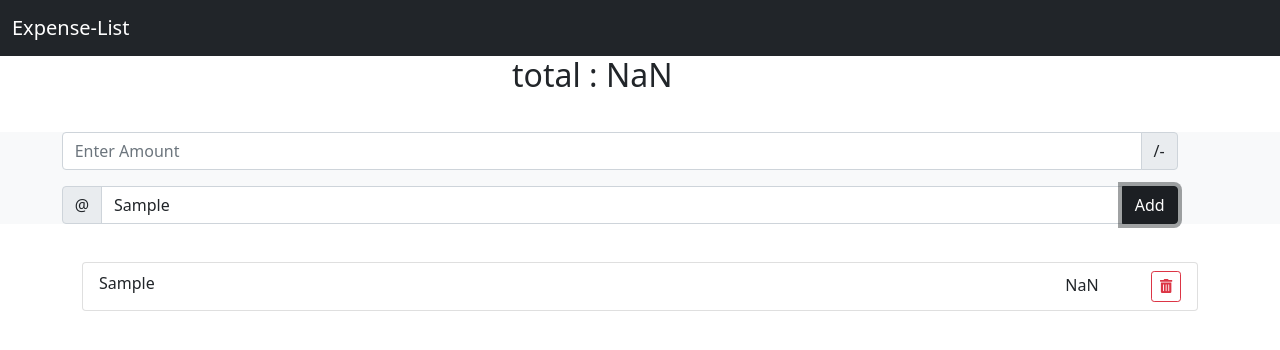
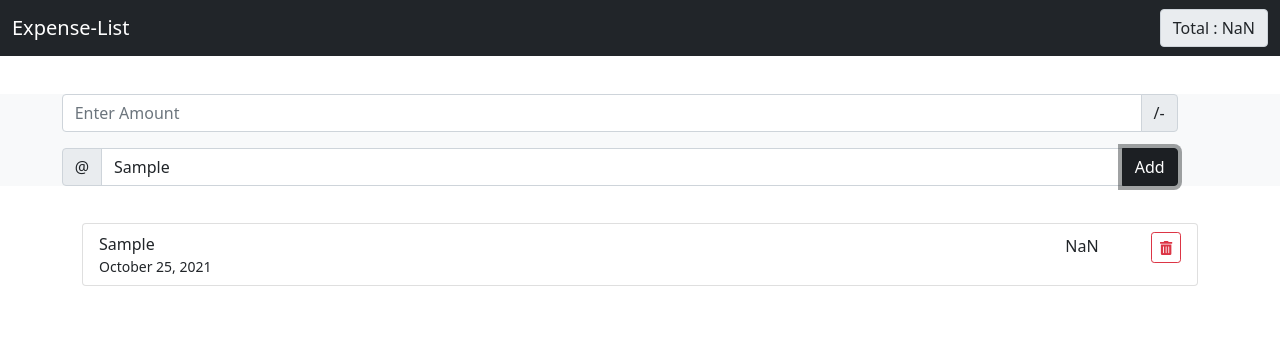
Before and after one commit to patluripallavi/Expenses-list, a plain HTML site: page index.html in a window 1280 px wide. Both pictures are taken after typing "Sample" into the empty fields and a click on the button "Add". Drawn offline with nearby package versions, Linux system fonts and the light colour scheme.

Commit message:
final comit

```diff
--- a/index.html
+++ b/index.html
@@ -13,9 +13,10 @@
     <nav class="navbar navbar-dark bg-dark">
         <div class="container-fluid">
           <a class="navbar-brand" href="#">Expense-List</a>
+          <span class="input-group-text" id="result">Total : 0</span>
         </div>
     </nav>
-    <h2 id="result" style="margin-left: 40%;"></h2>
+
     <div class="container-fluid bg-light" style="min-height: 100hv;">
         <div class="container" style="margin: 3%;">
               <div class="input-group mb-3">
@@ -48,25 +49,56 @@
             var itemName=inp1.value;
             var amount=parseInt(amt,10);
             expense=expense+amount;
-            res.textContent=`total : ${expense}`;
+            total(expense);
             List.money=amount;
             List.name=itemName;
+            List.period=new Date();
             finalList.push(List);
-            var map=finalList.map(expense=>expense1(expense) ).join("");
-            output.innerHTML=map;
+            renderOutput(finalList);
 
         }
         btn.addEventListener("click",AddExpense);
-        function expense1({name,money}){
+
+        function getStringDate(period){
+            return period.toLocaleDateString('en-Us',{year : 'numeric',month:'long',day:'numeric'})
+        }
+
+        function deletedItem(deletedDate){
+            var newArr=[];
+            var dedAmount=0;
+            for(var i=0;i<finalList.length;i++){
+                if(finalList[i].period.valueOf()===deletedDate){
+                    dedAmount=finalList[i].money;
+                }
+                total(expense-dedAmount) ;
+
+                if(finalList[i].period.valueOf()!==deletedDate){
+                    newArr.push(finalList[i]);
+                }
+                renderOutput(newArr);
+            }
+        }
+
+        function total(cost){
+            res.textContent=`Total : ${cost}`;
+        }
+
+        function renderOutput(arr){
+            var map=arr.map(expense=>expense1(expense) ).join("");
+            output.innerHTML=map;
+        }
+
+        function expense1({name,money,period}){
             return `<li class="list-group-item d-flex justify-content-between">
                 <div class="d-flex flex-column">
                     ${name}
+                    <small> ${getStringDate(period)} </small>
                 </div>
                 <div>
                     <span class="px-5">
                         ${money}
                     </span>
-                    <button type="button" class="btn btn-outline-danger btn-sm">
+                    <button type="button" class="btn btn-outline-danger btn-sm" onClick = "deletedItem(${period.valueOf()})">
                         <i class="fas fa-trash-alt"></i>
                     </button>
                 </div>
```
